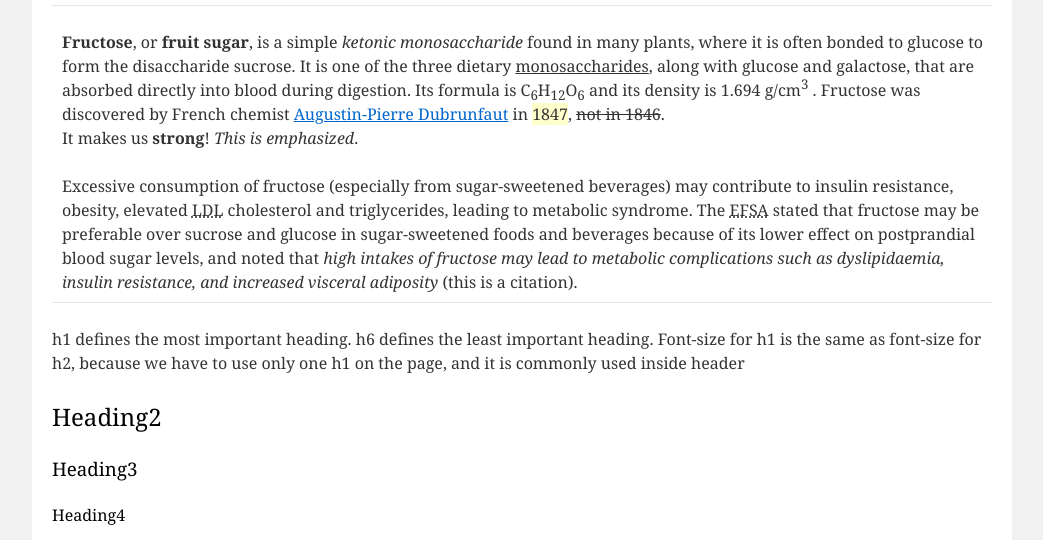
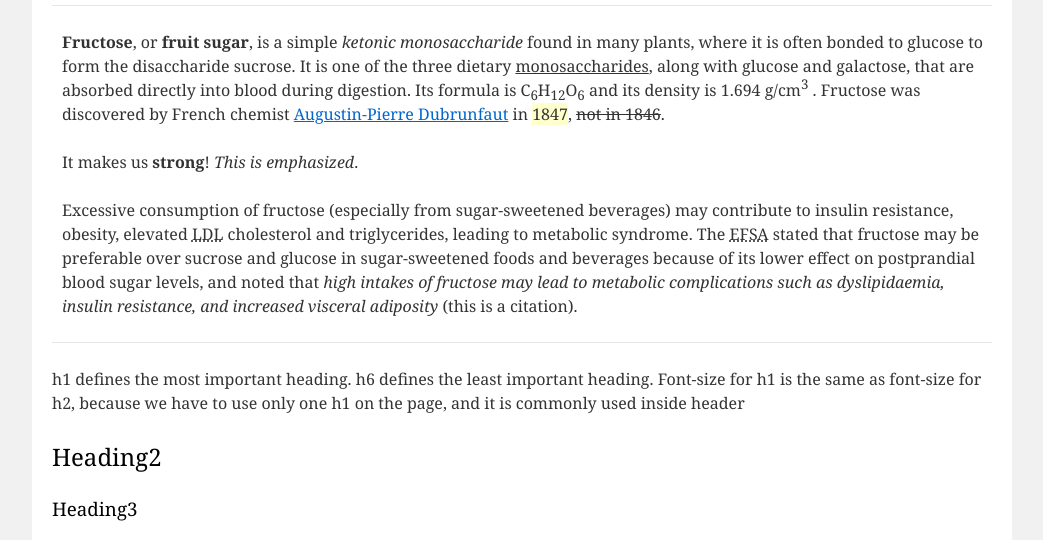
Before and after one commit to SavkaAnna/FL-13, a plain HTML site: page FL13_HW1/homework/index.html in a window 1280 px wide. Shown: the part 248-788 px from the top of the page, without its empty margins (118-1161 px from the left). Drawn offline with Linux system fonts and the light colour scheme.

Commit message:
Update index.html

```diff
--- a/FL13_HW1/homework/index.html
+++ b/FL13_HW1/homework/index.html
@@ -28,15 +28,15 @@
           <hr>
           <section id="Home">
             <article>
-              <b>Fructose</b>, or <b>fruit sugar</b>, is a simple <em>ketonic monosaccharide</em> found in many plants, where it is often bonded to glucose to form the disaccharide sucrose. It is one of the three dietary <u>monosaccharides</u>, along with glucose and galactose, that are absorbed directly into blood during digestion. Its formula is C<sub>6</sub>H<sub>12</sub>O<sub>6</sub> and its density is 1.694 g/cm<sup>3</sup> . Fructose was discovered by French chemist <a href="#">Augustin-Pierre Dubrunfaut</a> in <ins>1847</ins>, <s>not in 1846</s>.
+              <p><b>Fructose</b>, or <b>fruit sugar</b>, is a simple <em>ketonic monosaccharide</em> found in many plants, where it is often bonded to glucose to form the disaccharide sucrose. It is one of the three dietary <u>monosaccharides</u>, along with glucose and galactose, that are absorbed directly into blood during digestion. Its formula is C<sub>6</sub>H<sub>12</sub>O<sub>6</sub> and its density is 1.694 g/cm<sup>3</sup> . Fructose was discovered by French chemist <a href="#">Augustin-Pierre Dubrunfaut</a> in <ins>1847</ins>, <s>not in 1846</s>.</p>
 
             <p>
               It makes us <b>strong</b>!
               <em>This is emphasized</em>.</p>
 
-              Excessive consumption of fructose (especially from sugar-sweetened beverages) may contribute to insulin resistance, obesity, elevated <abbr title="Low-density lipoprotein">LDL</abbr> cholesterol and triglycerides, leading to metabolic syndrome.
+              <p>Excessive consumption of fructose (especially from sugar-sweetened beverages) may contribute to insulin resistance, obesity, elevated <abbr title="Low-density lipoprotein">LDL</abbr> cholesterol and triglycerides, leading to metabolic syndrome.
               The <abbr title="European Food Safety Authority">EFSA</abbr> stated that fructose may be preferable over sucrose and glucose in sugar-sweetened foods and beverages because of its lower effect on postprandial blood sugar levels, and noted that
-              <em>high intakes of fructose may lead to metabolic complications such as dyslipidaemia, insulin resistance, and increased visceral adiposity</em> (this is a citation).
+              <em>high intakes of fructose may lead to metabolic complications such as dyslipidaemia, insulin resistance, and increased visceral adiposity</em> (this is a citation).</p>
             </article>
           </section>
           <hr>
```
